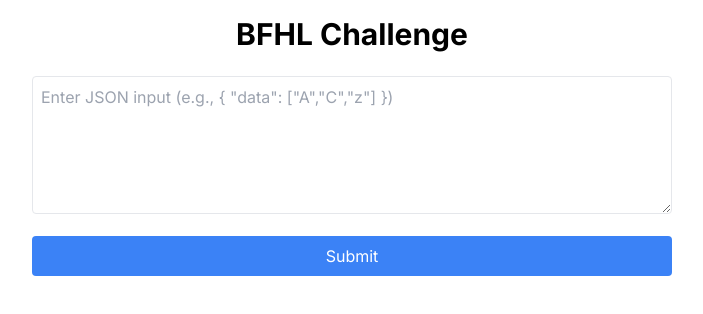
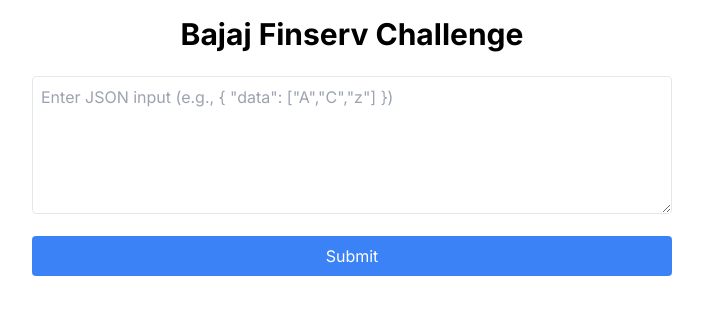
Before and after one commit to Balaganesh003/bajajfinserv, a Next.js app in the folder frontend/: page / in a window 1280 px wide. Shown: the top 314 px of the page, without its empty margins (288-991 px from the left). Built offline with nearby package versions, Linux system fonts and the light colour scheme.

Commit message:
chore: Update page title in App component

```diff
--- a/frontend/app/page.js
+++ b/frontend/app/page.js
@@ -67,7 +67,7 @@
 
   return (
     <div className="container mx-auto max-w-2xl p-4">
-      <h1 className="text-3xl font-bold text-center mb-6">BFHL Challenge</h1>
+      <h1 className="text-3xl font-bold text-center mb-6">Bajaj Finserv Challenge</h1>
       <form onSubmit={handleSubmit} className="mb-6">
         <textarea
           className="w-full p-2 border rounded mb-4"
```
